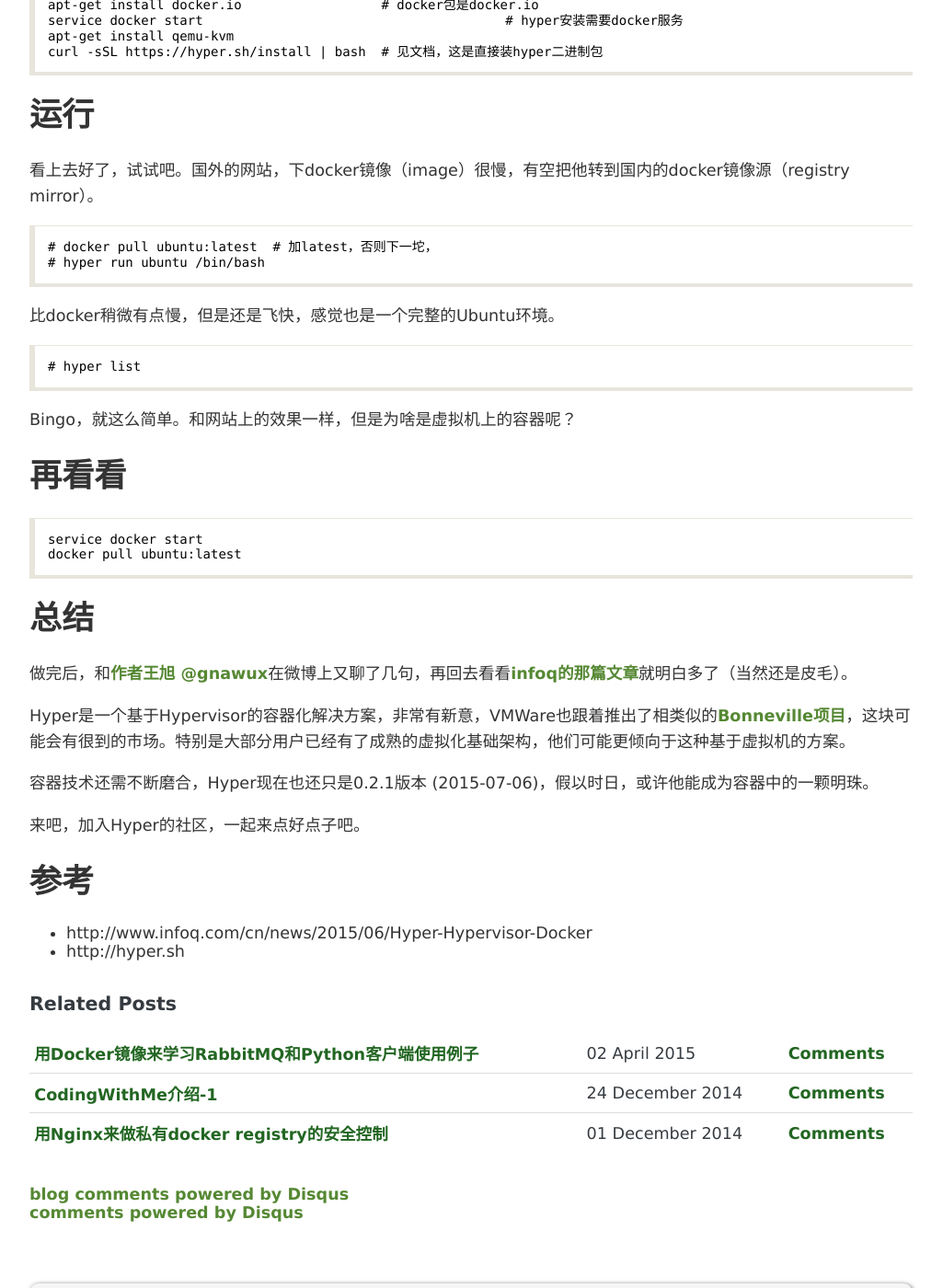
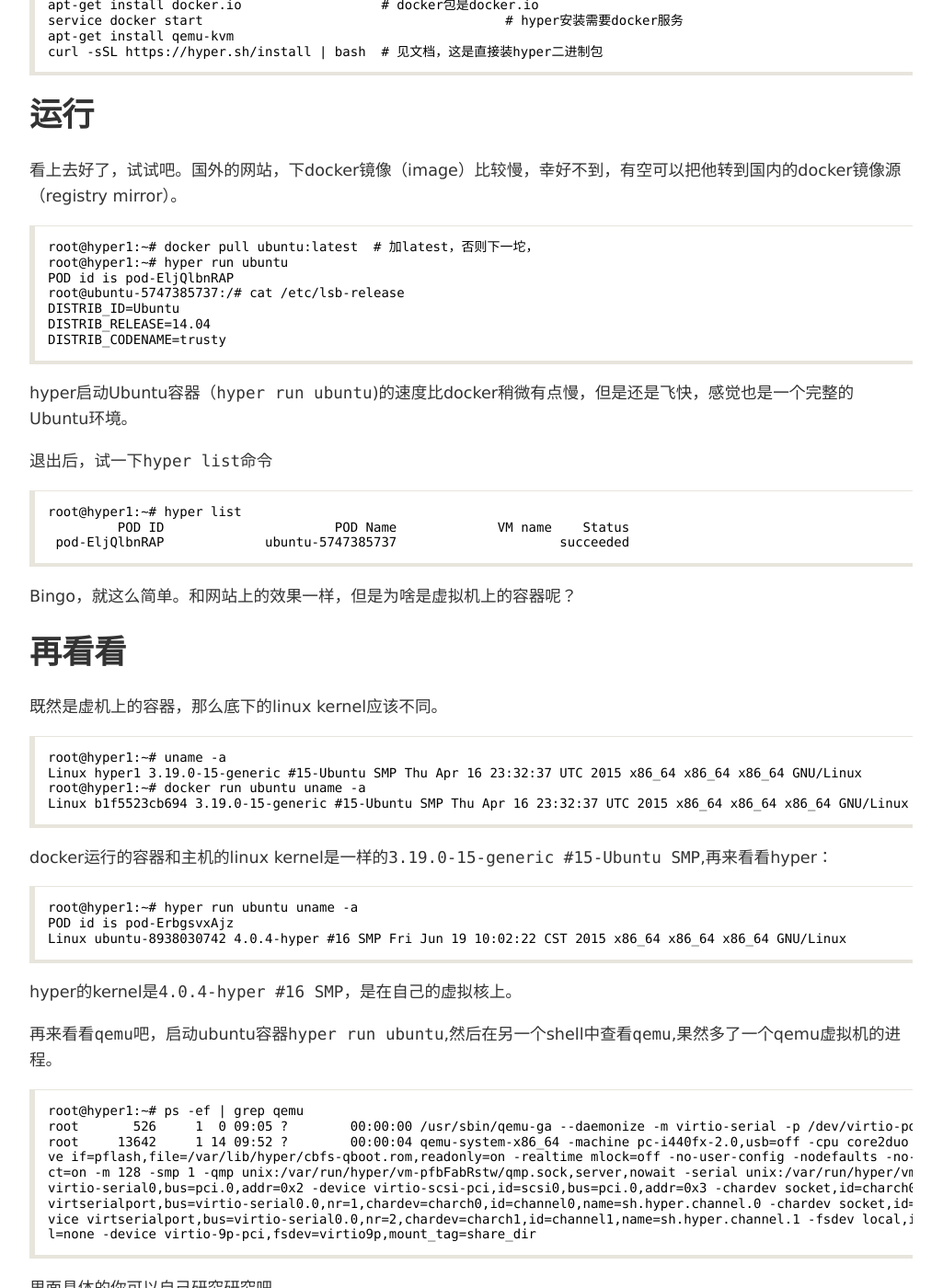
Before and after one commit to larrycai/larrycai.github.com, a Jekyll site: the page built from _posts/2015-07-09-experience-hyper-in-ustack.markdown, in a window 1280 px wide and 1400 px high, scrolled down 1673 px. Shown: the whole window at 92% size, without its empty margins (128-1153 px from the left). Built offline with Jekyll 4.4.1, drawn with Linux system fonts in a browser that asks for light colours; Markdown is read by kramdown in place of the engine named in the settings; comment, search, counter and statistics services are not loaded.

Commit message:
finish draft for hyper

```diff
--- a/_posts/2015-07-09-experience-hyper-in-ustack.markdown
+++ b/_posts/2015-07-09-experience-hyper-in-ustack.markdown
@@ -31,28 +31,60 @@ title: 在Ustack公有云上体验Hyper-一个基于Hypervisor的容器化解决
 
 # 运行 #
 
-看上去好了，试试吧。国外的网站，下docker镜像（image）很慢，有空把他转到国内的docker镜像源（registry mirror）。
+看上去好了，试试吧。国外的网站，下docker镜像（image）比较慢，幸好不到，有空可以把他转到国内的docker镜像源（registry mirror）。
 
-	# docker pull ubuntu:latest  # 加latest，否则下一坨，
-	# hyper run ubuntu /bin/bash
+	root@hyper1:~# docker pull ubuntu:latest  # 加latest，否则下一坨，
+	root@hyper1:~# hyper run ubuntu
+	POD id is pod-EljQlbnRAP
+	root@ubuntu-5747385737:/# cat /etc/lsb-release
+	DISTRIB_ID=Ubuntu
+	DISTRIB_RELEASE=14.04
+	DISTRIB_CODENAME=trusty
 
-比docker稍微有点慢，但是还是飞快，感觉也是一个完整的Ubuntu环境。
+hyper启动Ubuntu容器（`hyper run ubuntu`)的速度比docker稍微有点慢，但是还是飞快，感觉也是一个完整的Ubuntu环境。
 
-	# hyper list
+退出后，试一下`hyper list`命令
+
+	root@hyper1:~# hyper list
+	         POD ID                      POD Name             VM name    Status
+	 pod-EljQlbnRAP             ubuntu-5747385737                     succeeded
 
 Bingo，就这么简单。和网站上的效果一样，但是为啥是虚拟机上的容器呢？
 
 # 再看看 #
 
-	service docker start
-	docker pull ubuntu:latest
+既然是虚机上的容器，那么底下的linux kernel应该不同。
 
+	root@hyper1:~# uname -a
+	Linux hyper1 3.19.0-15-generic #15-Ubuntu SMP Thu Apr 16 23:32:37 UTC 2015 x86_64 x86_64 x86_64 GNU/Linux
+	root@hyper1:~# docker run ubuntu uname -a
+	Linux b1f5523cb694 3.19.0-15-generic #15-Ubuntu SMP Thu Apr 16 23:32:37 UTC 2015 x86_64 x86_64 x86_64 GNU/Linux
 
+docker运行的容器和主机的linux kernel是一样的`3.19.0-15-generic #15-Ubuntu SMP`,再来看看hyper：
 
+	root@hyper1:~# hyper run ubuntu uname -a
+	POD id is pod-ErbgsvxAjz
+	Linux ubuntu-8938030742 4.0.4-hyper #16 SMP Fri Jun 19 10:02:22 CST 2015 x86_64 x86_64 x86_64 GNU/Linux
+
+hyper的kernel是`4.0.4-hyper #16 SMP`，是在自己的虚拟核上。
+
+再来看看`qemu`吧，启动ubuntu容器`hyper run ubuntu`,然后在另一个shell中查看`qemu`,果然多了一个qemu虚拟机的进程。
+
+	root@hyper1:~# ps -ef | grep qemu
+	root       526     1  0 09:05 ?        00:00:00 /usr/sbin/qemu-ga --daemonize -m virtio-serial -p /dev/virtio-ports/org.qemu.guest_agent.0
+	root     13642     1 14 09:52 ?        00:00:04 qemu-system-x86_64 -machine pc-i440fx-2.0,usb=off -cpu core2duo -drive if=pflash,file=/var/lib/hyper/bios-qboot.bin,readonly=on -dri
+	ve if=pflash,file=/var/lib/hyper/cbfs-qboot.rom,readonly=on -realtime mlock=off -no-user-config -nodefaults -no-hpet -rtc base=utc,driftfix=slew -no-reboot -display none -boot stri
+	ct=on -m 128 -smp 1 -qmp unix:/var/run/hyper/vm-pfbFabRstw/qmp.sock,server,nowait -serial unix:/var/run/hyper/vm-pfbFabRstw/console.sock,server,nowait -device virtio-serial-pci,id=
+	virtio-serial0,bus=pci.0,addr=0x2 -device virtio-scsi-pci,id=scsi0,bus=pci.0,addr=0x3 -chardev socket,id=charch0,path=/var/run/hyper/vm-pfbFabRstw/hyper.sock,server,nowait -device
+	virtserialport,bus=virtio-serial0.0,nr=1,chardev=charch0,id=channel0,name=sh.hyper.channel.0 -chardev socket,id=charch1,path=/var/run/hyper/vm-pfbFabRstw/tty.sock,server,nowait -de
+	vice virtserialport,bus=virtio-serial0.0,nr=2,chardev=charch1,id=channel1,name=sh.hyper.channel.1 -fsdev local,id=virtio9p,path=/var/run/hyper/vm-pfbFabRstw/share_dir,security_mode
+	l=none -device virtio-9p-pci,fsdev=virtio9p,mount_tag=share_dir
+
+里面具体的你可以自己研究研究吧。
 
 # 总结 #
 
-做完后，和[作者王旭 @gnawux](http://weibo.com/gnawux)在微博上又聊了几句，再回去看看[infoq的那篇文章][hyperinfoq]就明白多了（当然还是皮毛）。
+实验做完后，和[作者王旭 @gnawux](http://weibo.com/gnawux)在微博上又聊了几句，再回去看看[infoq的那篇文章][hyperinfoq]就明白多了（当然还是皮毛）。
 
 Hyper是一个基于Hypervisor的容器化解决方案，非常有新意，VMWare也跟着推出了相类似的[Bonneville项目](http://blogs.vmware.com/cloudnative/introducing-project-bonneville/)，这块可能会有很到的市场。特别是大部分用户已经有了成熟的虚拟化基础架构，他们可能更倾向于这种基于虚拟机的方案。
 
```
